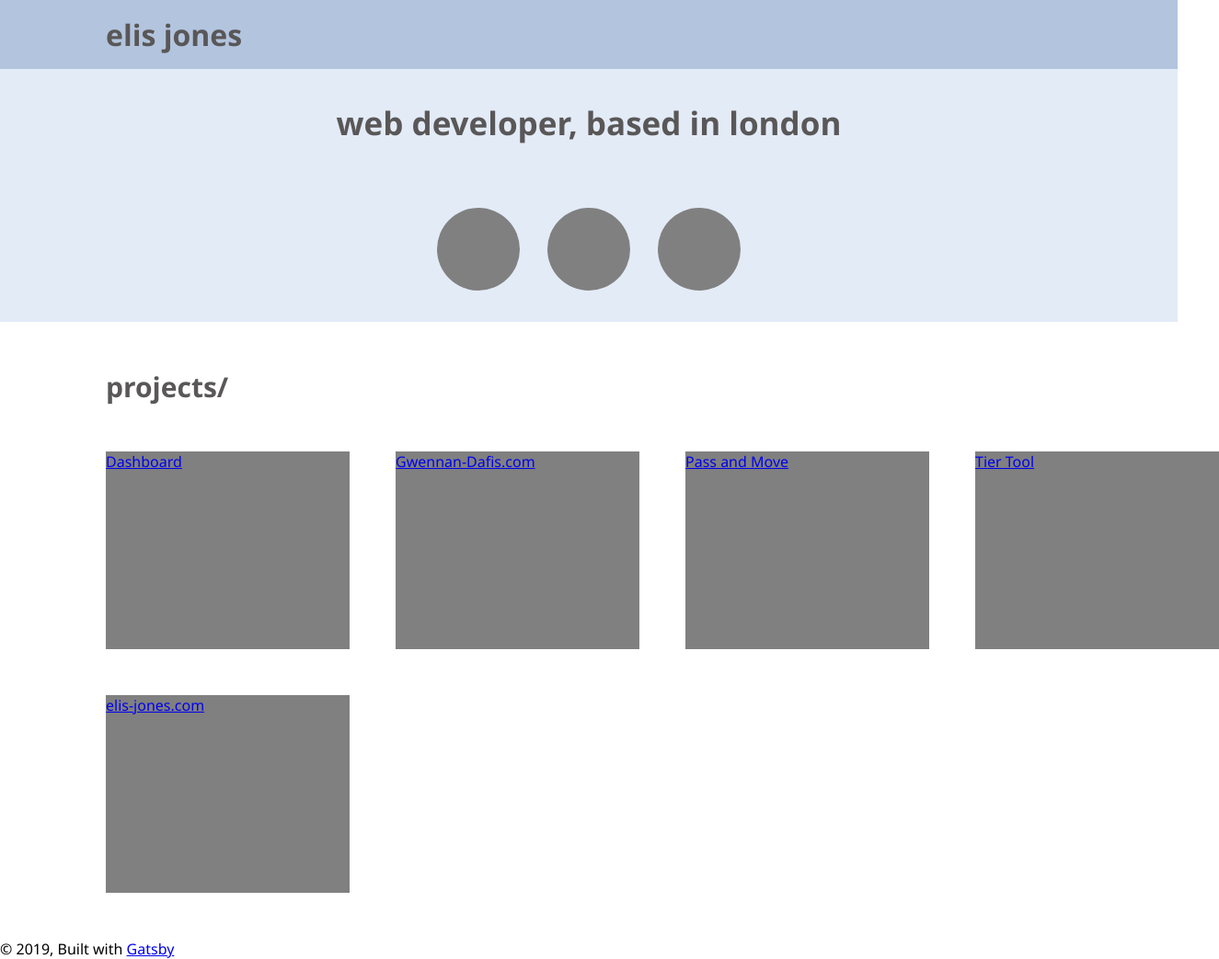
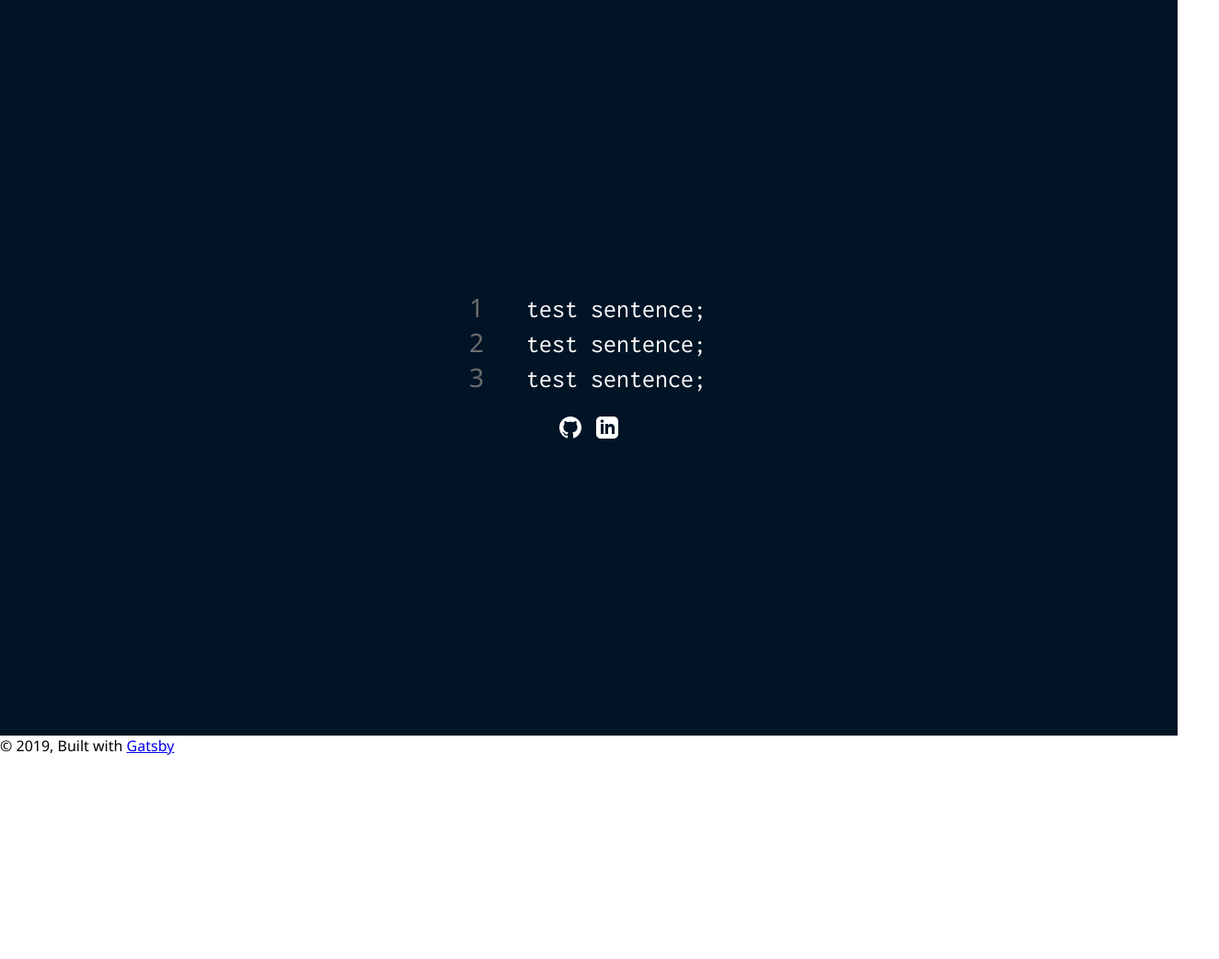
Before and after one commit to ej14433/gatsby-portfolio, a Gatsby site: page / in a window 1280 px wide. Shown: the whole page at 92% size, 1325 px wide, since content can reach past the window. After the commit the page ends 822 px from the top, so only its background shows below. Built offline with nearby package versions, Linux system fonts and the light colour scheme; Gatsby itself is replaced by a stand-in of ours.

Commit message:
some changes

```diff
--- a/gatsby-config.js
+++ b/gatsby-config.js
@@ -36,5 +36,19 @@ module.exports = {
                 icon: `src/images/gatsby-icon.png`, // This path is relative to the root of the site.
             },
         },
+        {
+            resolve: `gatsby-plugin-google-fonts`,
+            options: {
+                fonts: [`Inconsolata`],
+            },
+        },
+        {
+            resolve: "gatsby-plugin-react-svg",
+            options: {
+                rule: {
+                    include: /images/,
+                },
+            },
+        },
     ],
 };
--- a/package.json
+++ b/package.json
@@ -8,9 +8,11 @@
     "babel-plugin-styled-components": "^1.10.0",
     "gatsby": "^2.3.33",
     "gatsby-image": "^2.0.40",
+    "gatsby-plugin-google-fonts": "0.0.4",
     "gatsby-plugin-manifest": "^2.0.29",
     "gatsby-plugin-offline": "^2.0.25",
     "gatsby-plugin-react-helmet": "^3.0.12",
+    "gatsby-plugin-react-svg": "^2.1.1",
     "gatsby-plugin-sharp": "^2.0.35",
     "gatsby-plugin-styled-components": "^3.0.7",
     "gatsby-source-filesystem": "^2.0.32",
@@ -20,7 +22,8 @@
     "react": "^16.8.6",
     "react-dom": "^16.8.6",
     "react-helmet": "^5.2.0",
-    "styled-components": "^4.2.0"
+    "styled-components": "^4.2.0",
+    "typeface-inconsolata": "0.0.72"
   },
   "devDependencies": {
     "prettier": "^1.17.0"
--- a/src/components/home/index.js
+++ b/src/components/home/index.js
@@ -1,23 +1,34 @@
 import React from "react";
 import { StyledHome } from "./style";
+import Github from "../../images/svg/github.svg";
+import Linkedin from "../../images/svg/linkedin.svg";
 
 const Home = ({ children }) => {
     return (
         <StyledHome>
             <section className="showcase">
-                <h2>web developer, based in london</h2>
-                <div className="items">
-                    <div className="item" />
-                    <div className="item" />
-                    <div className="item" />
+                <div className="header">
+                    <div className="sentence">
+                        <span>1</span> test sentence;
+                    </div>
+                    <div className="sentence">
+                        <span>2</span> test sentence;
+                    </div>
+                    <div className="sentence">
+                        <span>3</span> test sentence;
+                    </div>
+                    <div className="logos">
+                        <Github />
+                        <Linkedin />
+                    </div>
                 </div>
             </section>
-            <section className="projects">
+            {/* <section className="projects">
                 <h2 className="title">projects/</h2>
                 {children.map(Post => (
                     <div className="project">{Post}</div>
                 ))}
-            </section>
+            </section> */}
         </StyledHome>
     );
 };
--- a/src/components/home/style.js
+++ b/src/components/home/style.js
@@ -1,4 +1,4 @@
-import styled from "styled-components";
+import styled, { keyframes } from "styled-components";
 import { Link } from "gatsby";
 
 export const StyledLink = styled(Link)`
@@ -12,17 +12,80 @@ export const StyledLink = styled(Link)`
     }
 `;
 
+const fadeIn = keyframes`
+    from {
+        opacity:0;
+        margin-left:5vw;
+    }
+
+    to {
+        opacity: 1;
+        margin-left:0px;
+    }
+`;
+
+const fadeInFromLeft = keyframes`
+    from {
+        opacity:0;
+        margin-left:-5vw;
+    }
+
+    to {
+        opacity: 1;
+        margin-left:0px;
+    }
+`;
+
 export const StyledHome = styled.div`
     .showcase {
-        background: #e3ebf7;
-        height: 275px;
+        background: #001426;
+        height: 100vh;
         display: grid;
         justify-items: center;
         align-items: center;
 
-        h2 {
-            color: #595757;
-            font-size: 35px;
+        .header {
+            color: #ffffff;
+            font-size: 28px;
+            width: 260px;
+
+            span {
+                color: #6c6c6c;
+                margin-right: 2rem;
+            }
+
+            .sentence {
+                font-family: "Inconsolata";
+                font-weight: normal;
+                width: 260px;
+                animation: 0.6s ease-out 0s 1 ${fadeIn};
+                cursor: pointer;
+            }
+
+            .logos {
+                display: flex;
+                justify-content: center;
+                margin-top: 1rem;
+                animation: 0.6s ease-out 0s 1 ${fadeInFromLeft};
+
+                svg {
+                    justify-self: center;
+                    height: 1.5rem;
+                    width: 1.5rem;
+                    margin: 0.5rem;
+                    cursor: pointer;
+
+                    path {
+                        fill: #ffffff;
+                    }
+
+                    :hover {
+                        path {
+                            fill: turquoise;
+                        }
+                    }
+                }
+            }
         }
 
         .items {
--- a/src/components/layout/index.js
+++ b/src/components/layout/index.js
@@ -9,7 +9,7 @@ import React from "react";
 import PropTypes from "prop-types";
 import { StaticQuery, graphql } from "gatsby";
 
-import Header from "../header";
+// import Header from "../header";
 import { Container } from "./style";
 import "./style.css";
 
@@ -26,7 +26,7 @@ const Layout = ({ children }) => (
         `}
         render={data => (
             <>
-                <Header siteTitle={data.site.siteMetadata.title} />
+                {/* <Header siteTitle={data.site.siteMetadata.title} /> */}
                 <Container>
                     <main>{children}</main>
                     <footer>
```
Also changed, not shown: src/images/svg/github.svg (added), src/images/svg/linkedin.svg (added), 1 other file.
